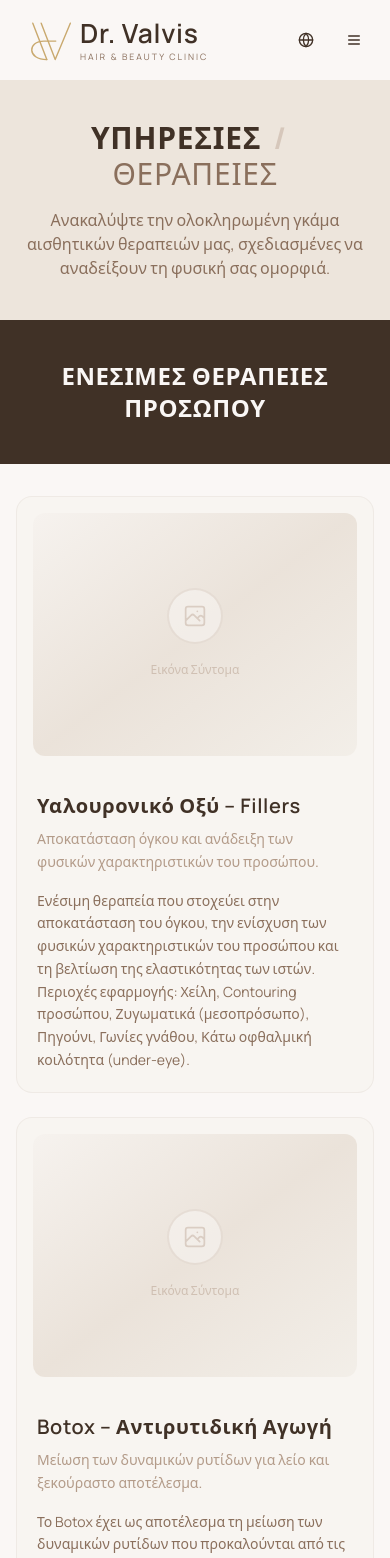
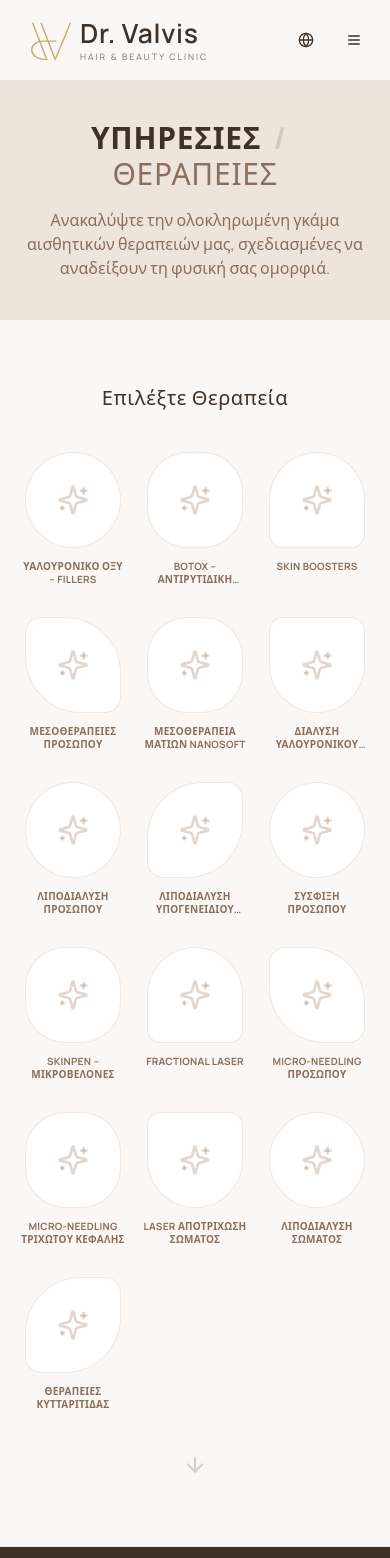
Before and after one commit to amox-ws/glow-elegance-clinic, a React (Vite) app: page /services in a window 390 px wide. Shown: the top 1558 px of the page. Built offline with nearby package versions, Linux system fonts and the light colour scheme.

Commit message:
added service buttons

```diff
--- a/src/pages/Services.tsx
+++ b/src/pages/Services.tsx
@@ -7,34 +7,58 @@ import { useScrollReveal } from '@/hooks/use-scroll-reveal';
 import { serviceCategories } from '@/data/servicesData';
 import CategoryBanner from '@/components/CategoryBanner';
 import ServiceDetailCard from '@/components/ServiceDetailCard';
+import { ArrowDown, Sparkles } from 'lucide-react';
+import { cn } from '@/lib/utils';
 
 const Services = () => {
   const { t, language } = useLanguage();
   const location = useLocation();
   useScrollReveal();
 
-  // Handle scroll to category or service from hash
+  // 1. Flatten the categories to get a single list of ALL 16 services
+  const allServices = serviceCategories.flatMap(category => category.services);
+
+  // 2. Harmonious Shape Pattern (Sequence of 8)
+  // This creates a balanced rhythm: Circle -> Box -> Arch -> Leaf -> Box -> U-Shape -> Circle -> Leaf
+  const shapes = [
+    "rounded-full",                                                      // 1. Circle
+    "rounded-[2.5rem]",                                                  // 2. Soft Squircle
+    "rounded-t-[3.5rem] rounded-b-[1rem]",                               // 3. Arch
+    "rounded-tr-[3.5rem] rounded-bl-[3.5rem] rounded-tl-[1rem] rounded-br-[1rem]", // 4. Leaf (Right-Up)
+    "rounded-[2.5rem]",                                                  // 5. Soft Squircle
+    "rounded-b-[3.5rem] rounded-t-[1rem]",                               // 6. U-Shape (Inverted Arch)
+    "rounded-full",                                                      // 7. Circle
+    "rounded-tl-[3.5rem] rounded-br-[3.5rem] rounded-tr-[1rem] rounded-bl-[1rem]", // 8. Leaf (Left-Up)
+  ];
+
+  // Helper function for smooth scrolling
+  const scrollToItem = (id: string) => {
+    const element = document.getElementById(id);
+    if (element) {
+      const offset = 120;
+      const elementPosition = element.getBoundingClientRect().top;
+      const offsetPosition = elementPosition + window.pageYOffset - offset;
+
+      window.scrollTo({
+        top: offsetPosition,
+        behavior: 'smooth',
+      });
+    }
+  };
+
+  // Handle scroll from external links (hash)
   useEffect(() => {
     if (location.hash) {
       const id = location.hash.replace('#', '');
       setTimeout(() => {
-        const element = document.getElementById(id);
-        if (element) {
-          const offset = 100;
-          const elementPosition = element.getBoundingClientRect().top;
-          const offsetPosition = elementPosition + window.pageYOffset - offset;
-          window.scrollTo({
-            top: offsetPosition,
-            behavior: 'smooth',
-          });
-        }
+        scrollToItem(id);
       }, 100);
     }
   }, [location.hash]);
 
   return (
     <div className="min-h-screen pt-20 bg-background">
-      {/* Page Header - Light Background */}
+      {/* Page Header */}
       <section className="bg-secondary/30 py-10 sm:py-14 lg:py-16">
         <div className="container mx-auto px-4 sm:px-6 lg:px-8">
           <div className="text-center animate-fade-in-up">
@@ -52,16 +76,73 @@ const Services = () => {
         </div>
       </section>
 
-      {/* Service Categories with Individual Cards */}
+      {/* --- QUICK NAVIGATION GRID (Harmonious Layout) --- */}
+      <section className="py-16 bg-background border-b border-border/50">
+        <div className="container mx-auto px-4 sm:px-6 lg:px-8 max-w-[1600px]">
+          <div className="text-center mb-10">
+             <h3 className="text-xl font-heading font-medium text-foreground">
+                {language === 'en' ? 'Select a Treatment' : 'Επιλέξτε Θεραπεία'}
+             </h3>
+          </div>
+
+          {/* Grid Update:
+             - lg:grid-cols-8 -> Ensures exactly 8 items per row on large screens (2 rows total for 16 items).
+             - gap-4 -> "Closer together" (reduced from gap-8).
+          */}
+          <div className="grid grid-cols-3 sm:grid-cols-4 md:grid-cols-5 lg:grid-cols-8 gap-x-2 gap-y-8 sm:gap-4 justify-items-center animate-fade-in-up" style={{ animationDelay: '0.2s' }}>
+            {allServices.map((service, index) => {
+              // Apply the shape pattern (cycling through the 8 harmonious shapes)
+              const currentShapeClass = shapes[index % shapes.length];
+
+              return (
+                <div
+                  key={service.id}
+                  onClick={() => scrollToItem(service.id)}
+                  className="group flex flex-col items-center cursor-pointer w-full"
+                >
+                  {/* Shape Container
+                     - Increased size to w-28 h-28 sm:w-32 sm:h-32 (approx 128px) for "Bigger buttons"
+                     - Applies the harmonious shape class
+                  */}
+                  <div className={cn(
+                    "w-24 h-24 sm:w-28 sm:h-28 bg-white border border-border/60 shadow-soft flex items-center justify-center mb-3 transition-all duration-500 ease-out group-hover:scale-105 group-hover:shadow-elegant group-hover:border-primary/40 relative overflow-hidden",
+                    currentShapeClass
+                  )}>
+
+                     {/* Gradient Hover Overlay */}
+                     <div className="absolute inset-0 bg-gradient-to-br from-primary/10 to-secondary/30 opacity-0 group-hover:opacity-100 transition-opacity duration-500" />
+
+                     {/* Placeholder Icon (Sparkles)
+                         NOTE: Ideally, replace <Sparkles> with <img src={service.image} /> when you have icons for each service.
+                     */}
+                     <Sparkles className="w-8 h-8 sm:w-10 sm:h-10 text-primary/40 group-hover:text-primary transition-colors duration-500" />
+                  </div>
+
+                  {/* Service Label */}
+                  <span className="text-[10px] sm:text-xs font-bold text-center text-muted-foreground group-hover:text-primary transition-colors duration-300 uppercase tracking-wide leading-tight px-1 max-w-[120px] line-clamp-2">
+                    {language === 'en' ? service.title.en : service.title.el}
+                  </span>
+                </div>
+              );
+            })}
+          </div>
+
+          <div className="flex justify-center mt-12 opacity-20 hover:opacity-50 transition-opacity">
+             <ArrowDown className="w-6 h-6 animate-bounce" />
+          </div>
+        </div>
+      </section>
+
+      {/* Service Detail Cards List */}
       {serviceCategories.map((category, categoryIndex) => (
-        <div key={category.id}>
-          {/* Dark Category Banner */}
+        <div key={category.id} id={category.id}>
+          {/* Category Header */}
           <CategoryBanner id={category.id} title={category.title} />
 
-          {/* Service Cards for this Category */}
           <div className="bg-background py-8 sm:py-10 lg:py-12">
             <div className="container mx-auto px-4 sm:px-6 lg:px-8">
               <div className="space-y-6 sm:space-y-8">
+                {/* Render each service in this category */}
                 {category.services.map((service, serviceIndex) => (
                   <ServiceDetailCard
                     key={service.id}
```
